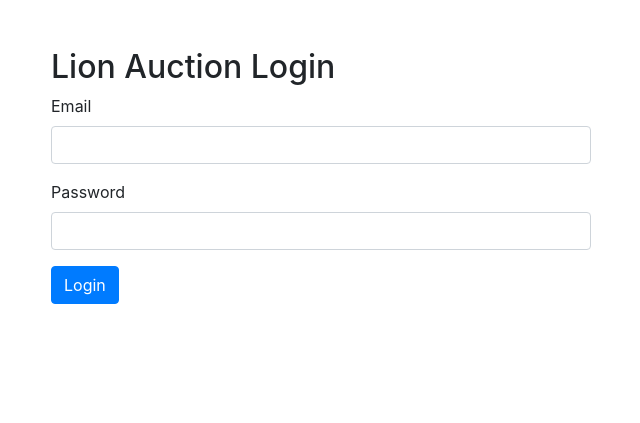
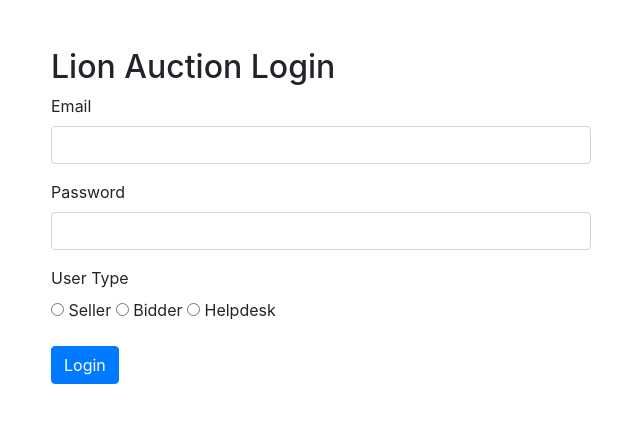
Before and after one commit to NateKaval/LionAuction, a Flask app: page / in a window 1280 px wide. Shown: the top 423 px of the page, without its empty margins (319-959 px from the left). Run offline with Flask 3, Linux system fonts and the light colour scheme; some libraries are stand-ins or nearby versions.

Commit message:
Added radio options to the login page and login css file

```diff
--- a/app.py
+++ b/app.py
@@ -1,6 +1,5 @@
 from flask import Flask, render_template, request, session, redirect, url_for
 import sqlite3 as sql
-import csv
 import hashlib
 
 app = Flask(__name__)
--- a/templates/login.html
+++ b/templates/login.html
@@ -19,6 +19,17 @@
                         <label for="Password">Password</label>
                         <input type="password" name="Password" class="form-control" id="Password" required>
                     </div>
+                    <div class="form-group">
+                        <label>User Type</label><br>
+                        <div>
+                            <input type="radio" id="seller" name="user_type" value="Seller">
+                            <label for="seller">Seller</label>
+                            <input type="radio" id="bidder" name="user_type" value="Bidder">
+                            <label for="bidder">Bidder</label>
+                            <input type="radio" id="helpdesk" name="user_type" value="Helpdesk">
+                            <label for="helpdesk">Helpdesk</label>
+                        </div>
+                    </div>
                     <button type="submit" class="btn btn-primary">Login</button>
                 </form>
             </div>
```
Also changed, not shown: templates/stylesheets/login.css (added).
